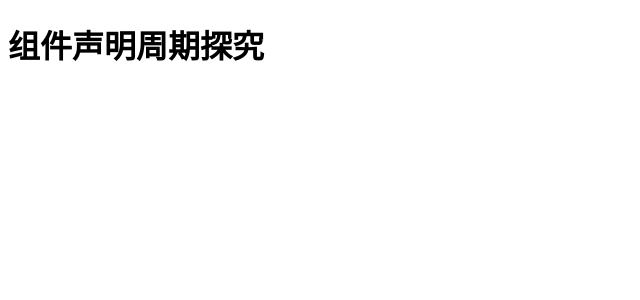
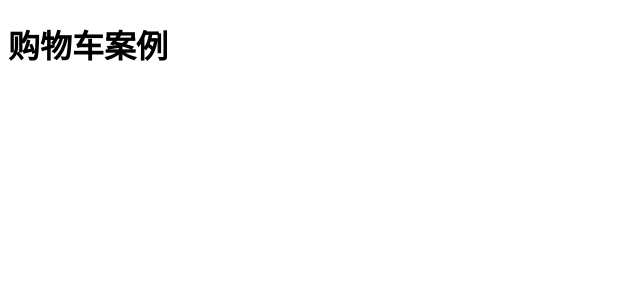
Before and after one commit to Bob2100/react01, a React (Create React App) app: page / in a window 1280 px wide. Shown: the top 300 px of the page, without its empty margins (0-640 px from the left). Built offline with nearby package versions, Linux system fonts and the light colour scheme.

Commit message:
条件语句

```diff
--- /dev/null
+++ b/src/CartSample.js
@@ -0,0 +1,23 @@
+import React, { Component } from 'react'
+
+export default class CartSample extends Component {
+  constructor(props) {
+    super(props);
+
+    this.state = {
+      goods: [
+        { id: 1, text: 'Web前端1', price: 888 },
+        { id: 2, text: 'Web前端2', price: 888 },
+        { id: 3, text: 'Web前端3', price: 888 }
+      ]
+    }
+  }
+  render() {
+    return (
+      <div>
+        {/* 条件语句 */}
+        {this.props.title && <h1>{this.props.title}</h1>}
+      </div>
+    )
+  }
+}
--- a/src/index.js
+++ b/src/index.js
@@ -1,7 +1,9 @@
 import ReactDom from 'react-dom';
+import CartSample from './CartSample';
 // import App from './App';
-import Lifecycle from "./Lifecycle";
+// import Lifecycle from "./Lifecycle";
 
 // ReactDom.render(<h1>React真酷</h1>, document.querySelector('#root'));
 // ReactDom.render(<App />, document.querySelector('#root'));
-ReactDom.render(<Lifecycle />, document.querySelector('#root'));
+// ReactDom.render(<Lifecycle />, document.querySelector('#root'));
+ReactDom.render(<CartSample title="购物车案例" />, document.querySelector('#root'));
```
Also changed, not shown: 1 other file (tests, documents, lock files or other folders).
